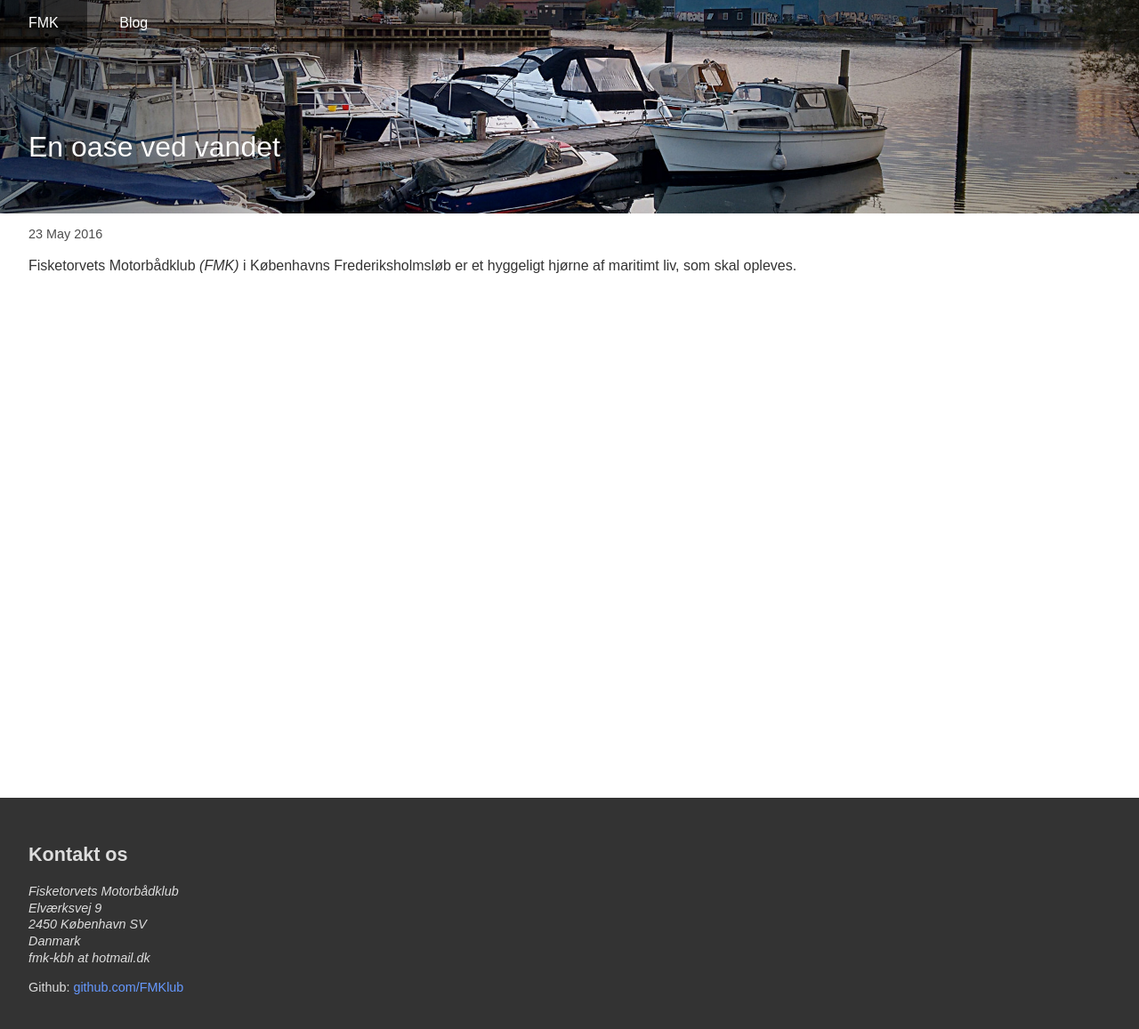
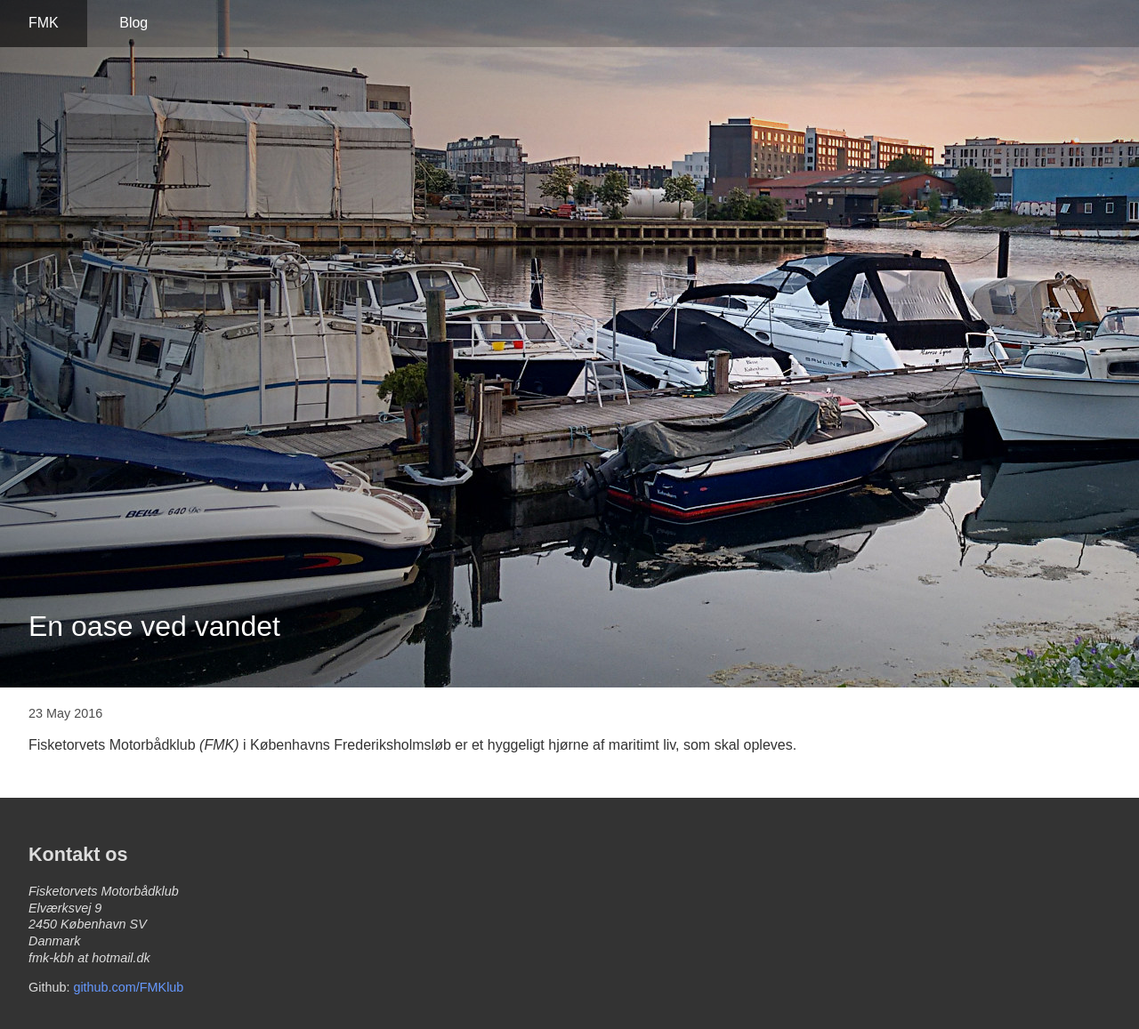
Before and after one commit to fisketorvetsmotorbaadklub/fisketorvetsmotorbaadklub.github.io, a Jekyll site: the page built from _posts/2016-05-23-en-oase-ved-vandet.md, in a window 1280 px wide and 1166 px high. Shown: the top 1157 px of the window at 89% size. Built offline with Jekyll 4.4.1, drawn with Linux system fonts in a browser that asks for light colours.

Commit message:
Update post.html

```diff
--- a/_layouts/post.html
+++ b/_layouts/post.html
@@ -2,8 +2,9 @@
 layout: default
 ---
 
-<header class="nice-header" style="background-image: url({{ page.image }});">
+<header class="nice-header">
   <h1 class="nice-header--title">{{ page.display-title }}</h1>
+  <img class="nice-header--img" src="{{ page.image }}" alt="">
 </header>
 
 <p class="date">{{ page.date | date_to_string }}</p>
```
